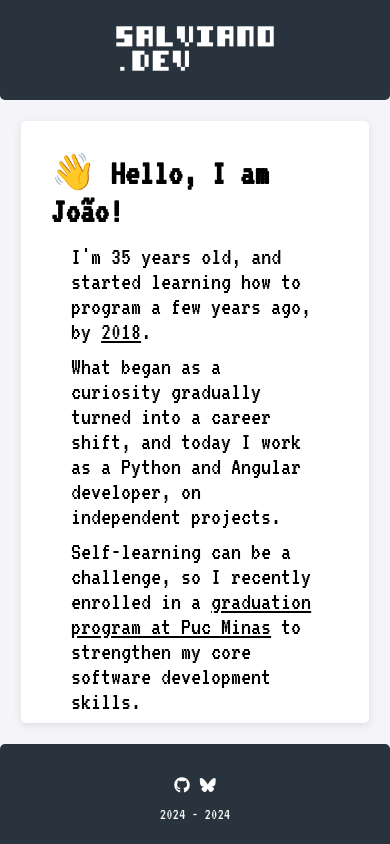
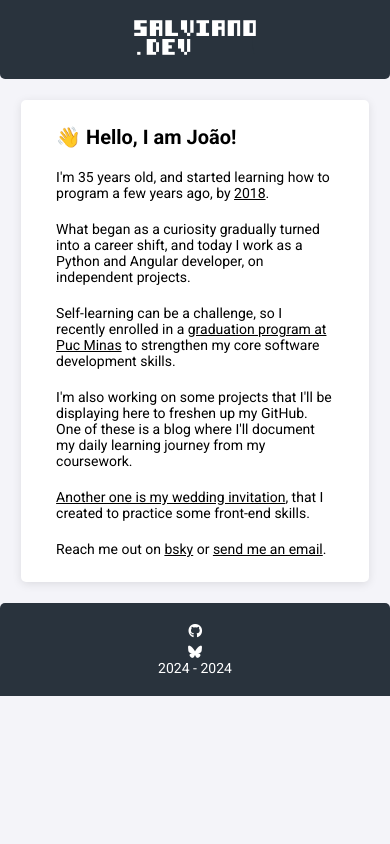
Before and after one commit to jpsalviano/cv, a plain HTML site: page index.html in a window 390 px wide. Drawn offline with Linux system fonts and the light colour scheme.

Commit message:
Improve mobile view

```diff
--- a/index.html
+++ b/index.html
@@ -10,9 +10,7 @@
   <link rel="preconnect" href="https://fonts.googleapis.com">
   <link rel="preconnect" href="https://fonts.gstatic.com" crossorigin>
   <link href="https://fonts.googleapis.com/css2?family=VT323&display=swap" rel="stylesheet">
-  <link rel="stylesheet" href="https://cdnjs.cloudflare.com/ajax/libs/font-awesome/6.6.0/css/brands.min.css"
-    integrity="sha512-EJp8vMVhYl7tBFE2rgNGb//drnr1+6XKMvTyamMS34YwOEFohhWkGq13tPWnK0FbjSS6D8YoA3n3bZmb3KiUYA=="
-    crossorigin="anonymous" referrerpolicy="no-referrer" />
+  <link href="https://fonts.googleapis.com/css2?family=Roboto:ital,wght@0,100;0,300;0,400;0,500;0,700;0,900;1,100;1,300;1,400;1,500;1,700;1,900&display=swap" rel="stylesheet">
 </head>
 
 <body>
@@ -23,7 +21,7 @@
       </figure>
     </header>
 
-    <main class="body">
+    <main>
       <section class="content">
         <article>
           <h1>👋 Hello, I am João!</h1>
--- a/styles.css
+++ b/styles.css
@@ -2,7 +2,7 @@
   box-sizing: border-box;
   margin: 0;
   padding: 0;
-  font-family: "VT323", monospace;
+  font-family: "Roboto", Arial, sans-serif;
   font-weight: 400;
   font-style: normal;
 }
@@ -11,7 +11,6 @@ body {
   display: flex;
   justify-content: center;
   align-items: center;
-  height: 100vh;
   margin: 0;
   padding: 0;
   background-color: #f4f4f9;
@@ -24,7 +23,7 @@ a {
 h1 {
   padding: 10px;
   font-weight: 600;
-  font-size: 36px;
+  font-size: 24px;
 }
 
 .container {
@@ -32,6 +31,7 @@ h1 {
   grid-template-columns: 1fr;
   grid-template-rows: auto 1fr auto;
   max-width: 1200px;
+  min-height: 100vh;
   width: 100%;
   grid-template-areas:
     "header"
@@ -46,7 +46,7 @@ header {
   color: white;
   justify-content: center;
   align-items: center;
-  height: 100px;
+  height: 80px;
   border-bottom-left-radius: 5px;
   border-bottom-right-radius: 5px;
 }
@@ -55,7 +55,7 @@ header {
   height: 45px;
 }
 
-.body {
+main {
   grid-area: body;
   display: grid;
   grid-template-columns: repeat(1, 1fr);
@@ -66,10 +66,10 @@ header {
 .content {
   background-color: white;
   padding: 20px;
-  font-size: 25px;
+  font-size: 16px;
   box-shadow: 0 2px 10px rgba(0, 0, 0, 0.1);
   overflow-y: scroll;
-  height: calc(95vh - 200px);
+  height: calc(95vh - 150px);
   border-radius: 5px;
 }
 
@@ -86,7 +86,7 @@ footer {
   text-align: center;
   padding: 10px 0;
   font-size: 16px;
-  height: 100px;
+  height: 70px;
   flex-wrap: wrap;
   align-items: center;
   border-top-left-radius: 5px;
@@ -108,10 +108,42 @@ footer {
   align-items: center;
 }
 
+@media (max-width: 768px) {
+  .container {
+    display: block;
+  }
 
+  header, footer {
+    height: auto;
+    padding: 20px 0;
+  }
 
-@media (max-width: 768px) {
-  .body {
-    grid-template-columns: 1fr;
+  .content {
+    height: auto;
+    overflow-y: visible;
+    padding: 15px;
+  }
+
+  h1 {
+    font-size: 20px;
+    padding: 10px 20px;
+  }
+
+  .content p {
+    padding: 10px 20px;
+    font-size: 14px;
+  }
+
+  footer {
+    font-size: 14px;
+  }
+
+  .footer-first-row, .footer-second-row {
+    flex-direction: column;
+    gap: 5px;
+  }
+
+  .logo {
+    height: 35px;
   }
 }
```
